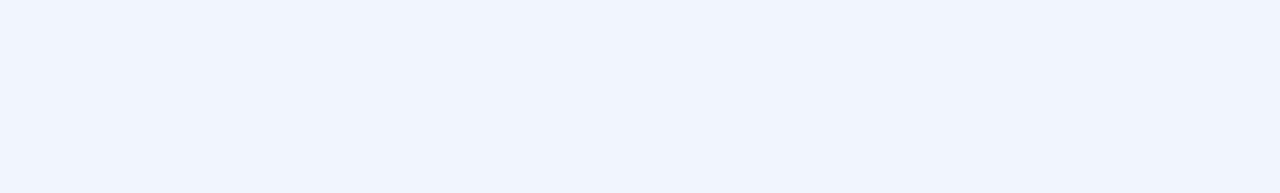
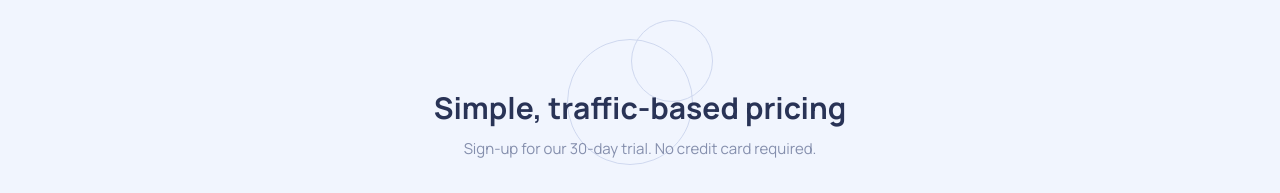
Before and after one commit to romrauq/interactive-pricing-component, a plain HTML site: page index.html in a window 1280 px wide. Shown: the top 193 px of the page. Drawn offline with Linux system fonts and the light colour scheme.

Commit message:
Defined styles for background image element.

```diff
--- a/resources/css/styles.css
+++ b/resources/css/styles.css
@@ -37,6 +37,12 @@ body {
 	top: -40px;
 	width: 100%;
 	z-index: 5;
+}
+.background-circles {
+	position: absolute;
+	top: 20px;
+	/* width: 100%; */
+	z-index: 7;
 }
 .header {
 	margin: auto 0 0 0;
```
